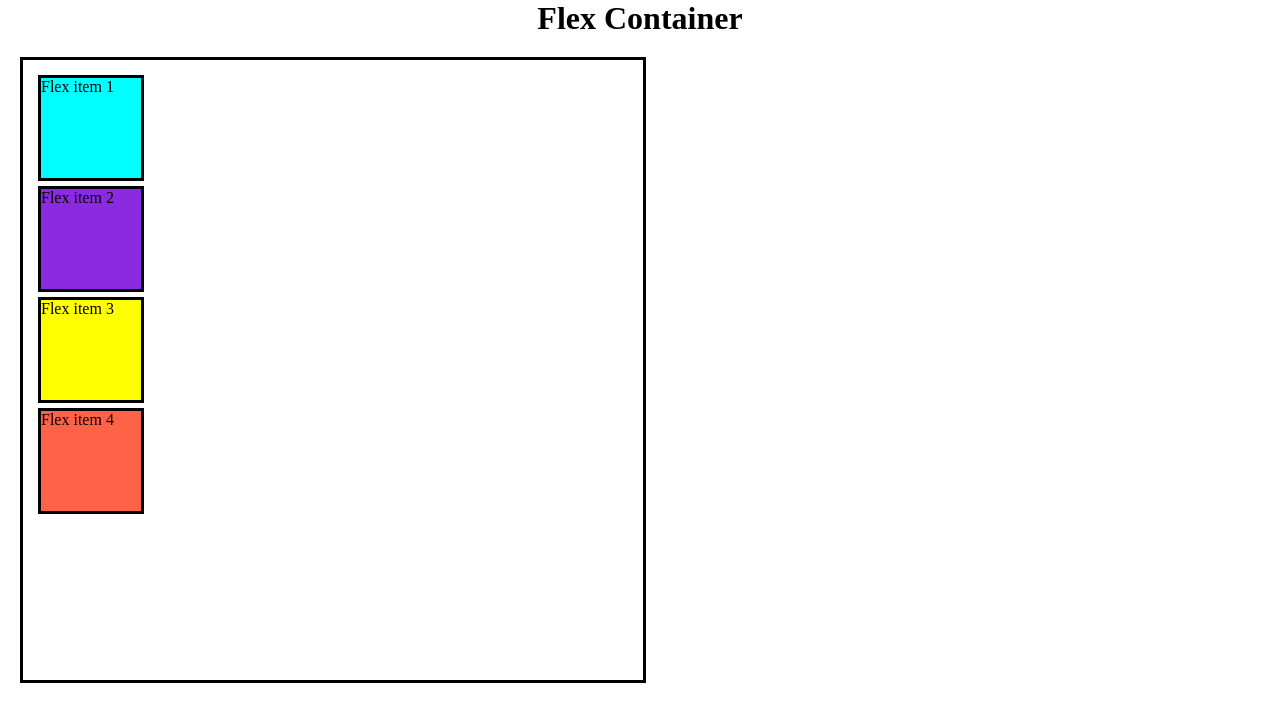
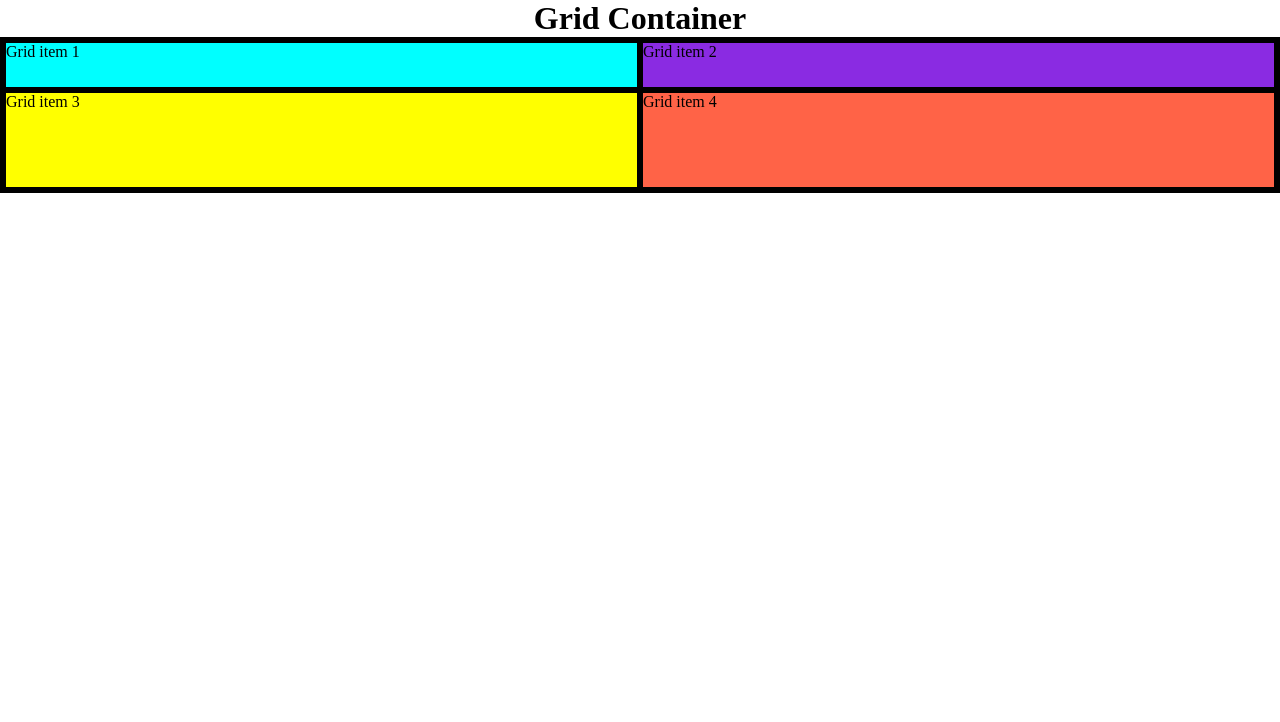
Before and after one commit to shreema01/CSS-6, a plain HTML site: page index.html in a window 1280 px wide. Drawn offline with Linux system fonts and the light colour scheme.

Commit message:
modification

```diff
--- a/index.css
+++ b/index.css
@@ -1,32 +1,102 @@
 *{
     margin:0;
     padding:0;
-}
+ }
+ /*FOR FLEX EXAMPLES
 .box{
-    height:100px;
-    width:100px;
+    height:75px;
+    width:75px;
     border:3px solid black;
     margin:5px;
+    flex-grow:1;
+
 }
 #heading{
     text-align:center;
 }
 #flexbox{
-    height:600px;
+    height:300px;
     width:600px;
     border:3px solid black;
     margin:20px;
     padding:10px;
+    background-color: lavender;
+    display:flex;
+    justify-content:space-between;
+    flex-wrap:wrap;
+    justify-content: center;
+    align-items:center;
+    align-content:center;
+
 }
-#box1{
+#box1 {
     background-color: aqua;
+    flex-grow: 2;
+    order:2;
 }
-#box2{
+
+#box2 {
     background-color: blueviolet;
+    flex-shrink: 0.5;
+    order:3;
 }
-#box3{
+
+#box3 {
     background-color: yellow;
+    order: 1;
 }
-#box4{
+
+#box4 {
     background-color: tomato;
+    order:4;
+} */
+
+/* FOR GRID LAYOUT  */
+
+.box{
+    /* height:75px;
+    width:75px; */
+    border:3px solid black;
+    /* margin:5px;
+     */
+
 }
+#heading{
+    text-align:center;
+}
+#test{
+    /* height:300px;
+    width:600px; */
+    border:3px solid black;
+    /* margin:20px;
+    padding:10px; */
+    background-color: lavender;
+    display:grid;
+    grid-template-rows: 80px 100px ;
+    grid-template-rows: 50px 100px;
+
+}
+#box1 {
+    background-color: aqua;
+    grid-row:1/2;
+    grid-column:1/2;
+
+}
+
+#box2 {
+    background-color: blueviolet;
+    grid-row:1/2;
+    grid-column:2/2;
+}
+
+#box3 {
+    background-color: yellow;
+    grid-row:2/2;
+    grid-column:1/2;
+}
+
+#box4 {
+    background-color: tomato;
+    grid-row:2/2;
+    grid-column:2/2;
+}
--- a/index.html
+++ b/index.html
@@ -23,17 +23,27 @@
     </style> -->
 </head>
 <body>
+    <!-- FOR FLEX LAYOUTS-->
     <!-- <div id="container">
         <div id="box1" class="box">Box-1</div>
     </div> -->
-   <h1 id="heading">Flex Container</h1>
-  <div id="flexbox">
+   <!-- <h1 id="heading">Flex Container</h1>
+ <div id="flexbox">
     <div id="box1" class="box">Flex item 1</div>
     <div id="box2"  class="box">Flex item 2</div>
     <div id="box3"  class="box">Flex item 3</div>
-    <div id="box4"  class="box">Flex item 4</div>
-  </div>
-
-
+    <div id="box4"  class="box">Flex item 4</div> -->
+    <!-- <div id="box5"  class="box">Flex item 5</div>
+    <div id="box6"  class="box">Flex item 6</div>
+    <div id="box7"  class="box">Flex item 7</div> -->
+  <!-- </div> -->
+   <!-- FOR GRID LAYOUT -->
+   <h1 id="heading">Grid Container</h1>
+   <div id="test">
+    <div id="box1" class="box">Grid item 1</div>
+    <div id="box2"  class="box">Grid item 2</div>
+    <div id="box3"  class="box">Grid item 3</div>
+    <div id="box4"  class="box">Grid item 4</div>
+   </div>
 </body>
 </html>
```
